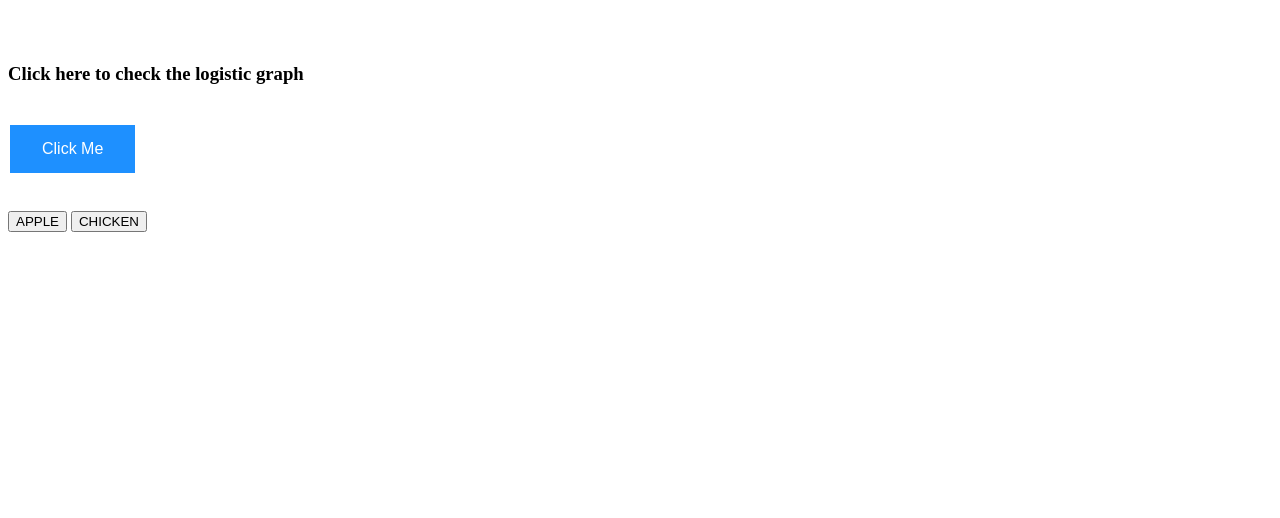
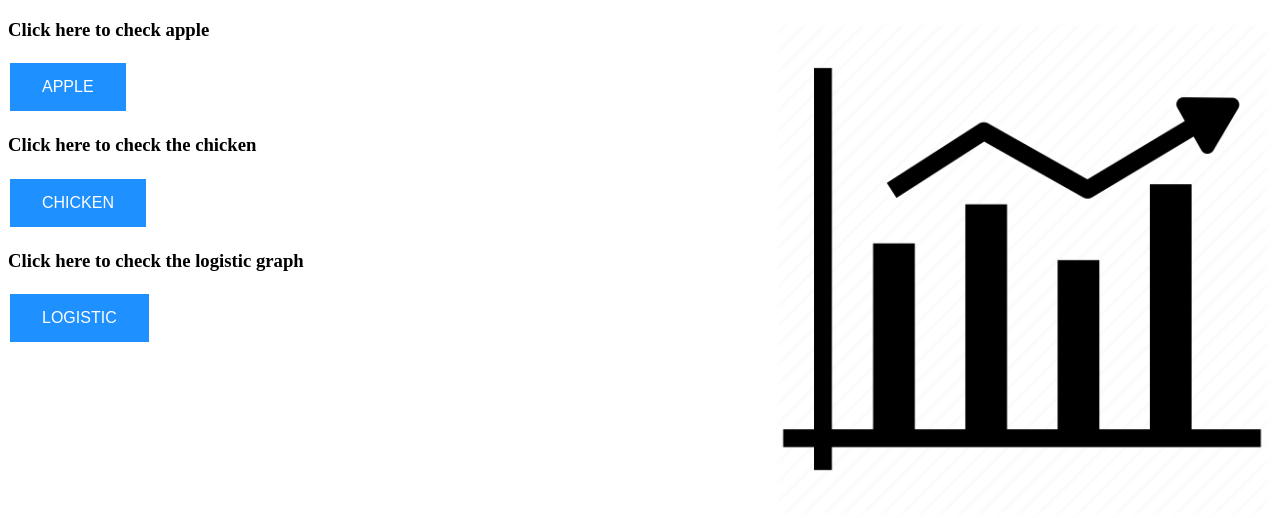
Before and after one commit to KanmaniV/Diseaseprediction, a Django app: page /btn1 in a window 1280 px wide. Shown: the top 518 px of the page. Run offline with Django 3.2, Linux system fonts and the light colour scheme.

Commit message:
successfully added

```diff
--- a/Diseasepro/settings.py
+++ b/Diseasepro/settings.py
@@ -49,7 +49,7 @@ MIDDLEWARE = [
     'django.contrib.auth.middleware.AuthenticationMiddleware',
     'django.contrib.messages.middleware.MessageMiddleware',
     'django.middleware.clickjacking.XFrameOptionsMiddleware',
-    'whitenoise.middleware.WhiteNoiseMiddleware'
+    #'whitenoise.middleware.WhiteNoiseMiddleware'
 ]
 
 ROOT_URLCONF = 'Diseasepro.urls'
--- a/static/css/Main_Page1.css
+++ b/static/css/Main_Page1.css
@@ -32,9 +32,21 @@ h4{
   margin-right: auto;
   width: 50%;
 }
-myImage {
+imagecss {
   display: block;
   margin-left: auto;
   margin-right: auto;
   width: 50%;
 }
+.imagecss {
+  display: block;
+  margin-left: auto;
+  margin-right: auto;
+  width: 50%;
+}
+#imagecss {
+  display: block;
+  margin-left: auto;
+  margin-right: auto;
+  width: 50%;
+}
--- a/template/Diseaseapp/Main_Page.html
+++ b/template/Diseaseapp/Main_Page.html
@@ -5,31 +5,38 @@
     <meta charset="UTF-8">
     <title>Title</title>
     <link rel="stylesheet"  href="{%static 'css/Main_Page1.css' %}">
+    <style>
+img {
+  height:500px;
+  width:500px;
+  float:right;
+}
+</style>
 </head>
 <body>
-<br><br>
-<h3>Click here to check the logistic graph</h3>
-<br>
-
-    <form action="btn2">
-        <button class="button button1">Click Me</button>
-
-    </form>
-    <script>
+<script>
 function light(sw) {
   var pic;
-  if (sw == 1) {
+  if (sw == 0) {
     pic = "{%static 'images/apple.jpg' %}"
-  } else {
+  }
+  else if (sw == 1) {
     pic = "{%static 'images/chicken.jpg' %}"
+  }
+  else  {
+    pic = "{%static 'images/logistic.jpeg' %}"
   }
   document.getElementById('myImage').src = pic;
 }
 </script>
-    <img id="myImage" src="">
+    <img id="myImage" src="{%static 'images/graph.png' %}">
 <p>
-<button type="button" onclick="light(1)">APPLE</button>
-<button type="button" onclick="light(0)">CHICKEN</button>
+<h3>Click here to check apple</h3>
+<button class="button button1" type="button" onclick="light(0)">APPLE</button><br>
+<h3>Click here to check the chicken</h3>
+<button class="button button1" type="button" onclick="light(1)">CHICKEN</button><br>
+<h3>Click here to check the logistic graph</h3>
+<button class="button button1" type="button" onclick="light(2)">LOGISTIC</button><br>
 </p>
 
 
```
Also changed, not shown: static/images/graph.png (added).
